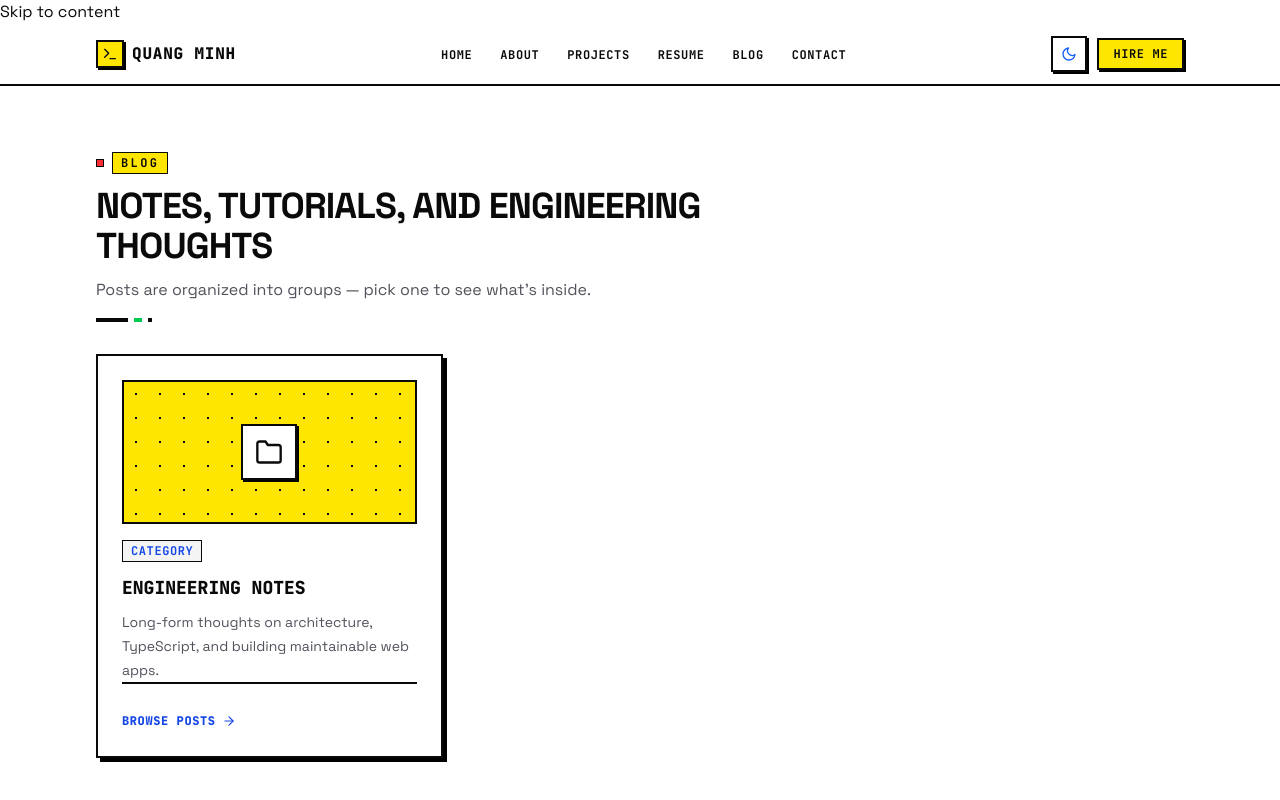
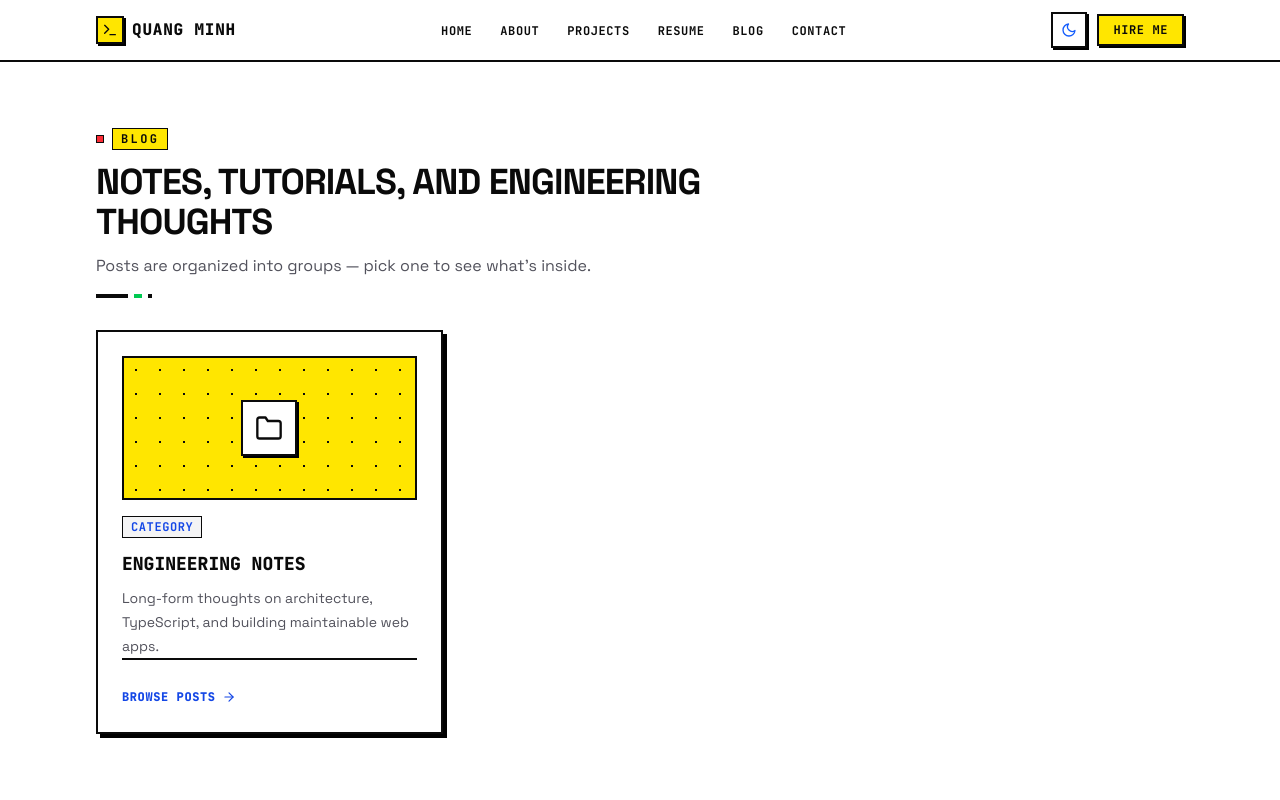
Before and after one commit to quangminh241105/qminh.com, a Next.js app: page /blog in a window 1280 px wide. Shown: the top 800 px of the page. Built offline with nearby package versions, Linux system fonts and the light colour scheme; no server answers; the database is empty.

Commit message:
Remove skip link and spin theme toggle fully

```diff
--- a/app/(site)/layout.tsx
+++ b/app/(site)/layout.tsx
@@ -8,9 +8,6 @@ export default function SiteLayout({
 }>) {
   return (
     <div className="flex min-h-full flex-1 flex-col">
-      <a href="#main-content" className="skip-link">
-        Skip to content
-      </a>
       <Navbar />
       <div id="main-content" className="flex-1">{children}</div>
       <Footer />
--- a/components/ThemeToggle.tsx
+++ b/components/ThemeToggle.tsx
@@ -18,7 +18,7 @@ export default function ThemeToggle() {
   function toggleTheme() {
     const next: Theme = theme === "dark" ? "light" : "dark";
     setTheme(next);
-    setIconRotation((rotation) => rotation + 180);
+    setIconRotation((rotation) => rotation + 360);
     document.documentElement.setAttribute("data-theme", next);
     try {
       localStorage.setItem("theme", next);
```
